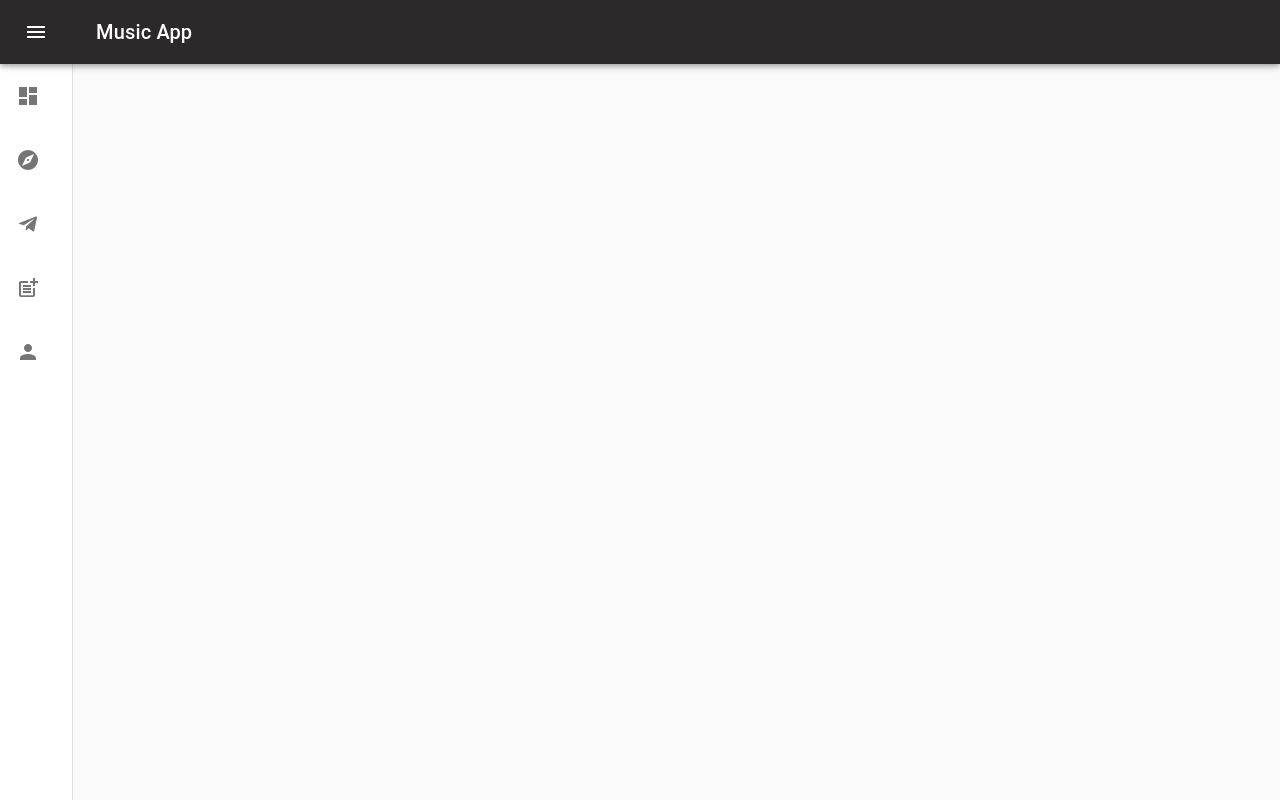
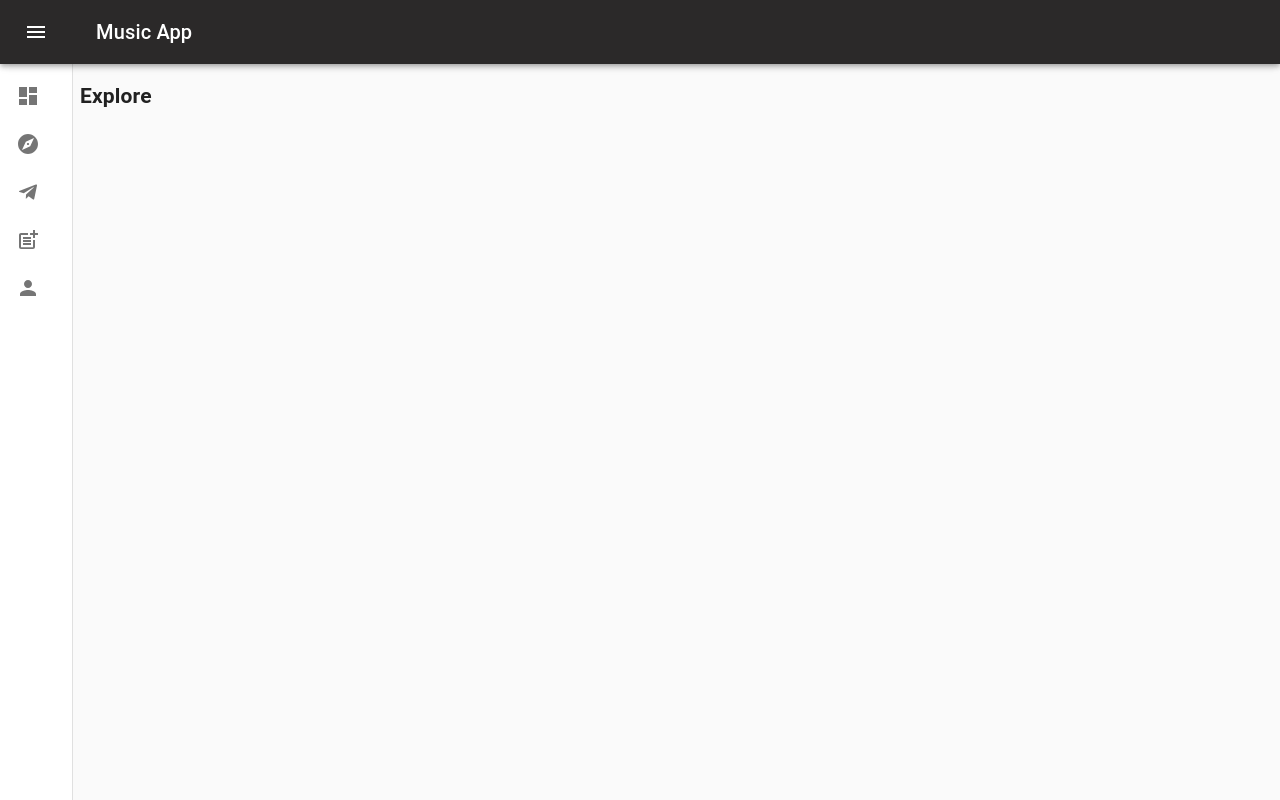
Before and after one commit to GroovTeam/groov-web, a React (Create React App) app: page /explore in a window 1280 px wide. Shown: the top 800 px of the page. Built offline with nearby package versions, Linux system fonts and the light colour scheme.

Commit message:
finished setting up navigation

```diff
--- a/src/App.js
+++ b/src/App.js
@@ -1,31 +1,37 @@
-import logo from './logo.svg';
 import './App.css';
-import React, {useState} from 'react';
-import clsx from 'clsx';
-import { makeStyles, useTheme } from '@material-ui/core/styles';
+import React from 'react';
+import { BrowserRouter as
+  Router,
+  Route,
+  Switch,
+} from "react-router-dom";
 import Profile from './pages/Profile';
-import Nav from './components/Nav';
-import PersonIcon from '@material-ui/icons/Person';
-import DashboardIcon from '@material-ui/icons/Dashboard';
-import ExploreIcon from '@material-ui/icons/Explore';
-import PostAddIcon from '@material-ui/icons/PostAdd';
-import TelegramIcon from '@material-ui/icons/Telegram';
+import Post from './pages/Post';
+import RandoSug from './pages/RandoSug';
+import Explore from './pages/Explore';
+import DashBoard from './pages/DashBoard';
 
 function App() {
-  const [activeTab, setActiveTab] = useState('DashBoard');
-  const active = 'explore';
-  const navItems = [
-    {name: 'DashBoard', icon: <DashboardIcon />},
-    {name: 'Explore', icon: <ExploreIcon />},
-    {name: 'Random Suggestion', icon: <TelegramIcon />},
-    {name: 'Post', icon: <PostAddIcon />},
-    {name: 'Profile', icon: <PersonIcon />}
-  ]
   return (
-    <div >
-      <Nav active={active} items={navItems} />
-      {console.log(active)}
-    </div>
+    <Router>
+      <Switch>
+        <Route path="/explore">
+          <Explore />
+        </Route>
+        <Route path="/profile">
+          <Profile />
+        </Route>
+        <Route path="/post">
+          <Post />
+        </Route>
+        <Route path="/randoSug">
+          <RandoSug />
+        </Route>
+        <Route path="/">
+          <DashBoard />
+        </Route>
+      </Switch>
+    </Router>
   );
 }
 
--- a/src/components/Nav.js
+++ b/src/components/Nav.js
@@ -1,10 +1,15 @@
 import React from 'react';
 import clsx from 'clsx';
-import { makeStyles, useTheme, createMuiTheme } from '@material-ui/core/styles';
+import { makeStyles, useTheme } from '@material-ui/core/styles';
 import Drawer from '@material-ui/core/Drawer';
 import AppBar from '@material-ui/core/AppBar';
 import Toolbar from '@material-ui/core/Toolbar';
-import { BrowserRouter as Router, Route, Switch } from "react-router-dom";
+import { BrowserRouter as
+  Router,
+  Route,
+  Switch,
+  Link
+} from "react-router-dom";
 import List from '@material-ui/core/List';
 import CssBaseline from '@material-ui/core/CssBaseline';
 import Typography from '@material-ui/core/Typography';
@@ -20,19 +25,20 @@ import Post from '../pages/Post';
 import RandoSug from '../pages/RandoSug';
 import Explore from '../pages/Explore';
 import DashBoard from '../pages/DashBoard';
+import PersonIcon from '@material-ui/icons/Person';
+import DashboardIcon from '@material-ui/icons/Dashboard';
+import ExploreIcon from '@material-ui/icons/Explore';
+import PostAddIcon from '@material-ui/icons/PostAdd';
+import TelegramIcon from '@material-ui/icons/Telegram';
 
-
-
-
+const navItems = [
+  {name: 'DashBoard', icon: <DashboardIcon />, path: '/'},
+  {name: 'Explore', icon: <ExploreIcon />, path: '/explore'},
+  {name: 'Random Suggestion', icon: <TelegramIcon />, path: '/randoSug'},
+  {name: 'Post', icon: <PostAddIcon />, path: '/post'},
+  {name: 'Profile', icon: <PersonIcon />, path: '/profile'}
+]
 const drawerWidth = 240;
-
-// const theme = createMuiTheme({
-//   palette: {
-//     primary: ''
-//   }
-// });
-
-const active = '';
 
 const useStyles = makeStyles((theme) => ({
   root: {
@@ -92,11 +98,10 @@ const useStyles = makeStyles((theme) => ({
   }
 }));
 
-export default function Nav({items, active}) {
+export default function Nav() {
   const classes = useStyles();
   const theme = useTheme();
   const [open, setOpen] = React.useState(false);
-  const [currPage, setCurrPage] = React.useState('DashBoard');
   const navRoutes = [
     {pathName: 'DashBoard', route: <DashBoard />},
     {pathName: 'Explore', route: <Explore />},
@@ -112,11 +117,6 @@ export default function Nav({items, active}) {
   const handleNavClose = () => {
     setOpen(false);
   };
-
-  const currentPage = (el) => {
-    console.log(el.name);
-    setCurrPage(el.name);
-  }
 
   return (
     <div className={classes.root}>
@@ -163,78 +163,23 @@ export default function Nav({items, active}) {
               {theme.direction === 'rtl' ? <ChevronRightIcon /> : <ChevronLeftIcon />}
             </IconButton>
           </div>
-        {items.map(({name, icon}) => (
           <List>
-          <ListItem button key={name}
-            onClick={() => {setCurrPage(name)}}
-          >
+            {navItems.map(({name, icon, path}) => (
+              <Link style={{textDecoration: 'none', color: 'black'}} to={path}>
+                <ListItem button key={name} >
                   <ListItemIcon>{icon}</ListItemIcon>
                   <ListItemText primary={name}/>
-          <Router>
-            <Route />
-            {navRoutes.map(({path, routes}) => {
-              if (path == currPage)
-                return routes;
-            })}
-          </Router>
                 </ListItem>
+              </Link>
+            ))}
           </List>
-        ))}
-        {/* <List>
-          <ListItem button key={'DashBoard'}
-            onClick = {() => props.active = 'DashBoard'}
-          >
-              <ListItemIcon><DashboardIcon /></ListItemIcon>
-              <ListItemText primary={'DashBoard'} />
-          </ListItem>
-        </List>
-        <List>
-          <ListItem button key={'Explore'}
-            onClick = {() => props.active = 'Explore'}
-          >
-              <ListItemIcon><ExploreIcon /></ListItemIcon>
-              <ListItemText primary={'Explore'} />
-          </ListItem>
-        </List>
-        <List>
-          <ListItem
-            button key={'Random Suggestion'}
-            onClick = {() => props.active = 'Random Suggestion'}
-          >
-              <ListItemIcon><TelegramIcon /></ListItemIcon>
-              <ListItemText primary={'Random Suggestion'} />
-          </ListItem>
-        </List>
-        <List>
-          <ListItem
-            button key={'Post'}
-            onClick = {() => props.active = 'Post'}
-          >
-              <ListItemIcon><PostAddIcon /></ListItemIcon>
-              <ListItemText primary={'Post'} />
-          </ListItem>
-        </List>
-        <List>
-          <ListItem
-            button key={'profile'}
-            onClick = {() => props.active = 'Profile'}
-          >
-              <ListItemIcon><PersonIcon /></ListItemIcon>
-              <ListItemText primary={'Profile'} />
-          </ListItem>
-        </List> */}
+
       </Drawer>
+
+        {/* sets up the router switch paths */}
+
+
     </div>
   );
 
-  activeTabs();
 }
-
-function activeTabs() {
-  return (
-    <div>
-      <h1>adsaasdfasdfasdfsadfasdsdsdfsad</h1>
-      {console.log(active)}
-    </div>
-  )
-}
--- a/src/pages/DashBoard.js
+++ b/src/pages/DashBoard.js
@@ -2,11 +2,15 @@ import React, {useState} from 'react';
 import clsx from 'clsx';
 import { makeStyles, useTheme } from '@material-ui/core/styles';
 import Typography from '@material-ui/core/Typography';
+import Nav from '../components/Nav';
 
 function DashBoard() {
     return (
         <div>
-          <h2>DashBoard</h2>
+          <Nav  />
+          <div style={{marginLeft: 80}}>
+            <h2>DashBoard</h2>
+          </div>
         </div>
     );
 };
--- a/src/pages/Explore.js
+++ b/src/pages/Explore.js
@@ -2,11 +2,15 @@ import React, {useState} from 'react';
 import clsx from 'clsx';
 import { makeStyles, useTheme } from '@material-ui/core/styles';
 import Typography from '@material-ui/core/Typography';
+import Nav from '../components/Nav';
 
 function Explore() {
     return (
         <div>
-          <h2>Explore page</h2>
+          <Nav  />
+          <div style={{marginLeft: 80}}>
+            <h2>Explore</h2>
+          </div>
         </div>
     );
 };
--- a/src/pages/Post.js
+++ b/src/pages/Post.js
@@ -2,11 +2,15 @@ import React, {useState} from 'react';
 import clsx from 'clsx';
 import { makeStyles, useTheme } from '@material-ui/core/styles';
 import Typography from '@material-ui/core/Typography';
+import Nav from '../components/Nav';
 
 function Post() {
     return (
         <div>
-          <h2>Explore page</h2>
+          <Nav />
+          <div style={{marginLeft: 80}}>
+            <h2>Post</h2>
+          </div>
         </div>
     );
 };
--- a/src/pages/Profile.js
+++ b/src/pages/Profile.js
@@ -2,6 +2,7 @@ import React, {useState} from 'react';
 import clsx from 'clsx';
 import { makeStyles, useTheme } from '@material-ui/core/styles';
 import Typography from '@material-ui/core/Typography';
+import Nav from '../components/Nav';
 
 const drawerWidth = 240;
 const useStyles = makeStyles((theme) => ({
@@ -26,16 +27,12 @@ function Profile() {
   const classes = useStyles();
   const theme = useTheme();
   return (
-    <div className={classes.root}>
-      <main className={classes.content}>
-        <div className={classes.toolbar}/>
-        <Typography >
-        Lorem ipsum dolor sit amet consectetur adipisicing elit. In modi ratione facilis itaque eum, asperiores veniam et veritatis saepe dolores quod aspernatur atque, voluptate explicabo eos consectetur suscipit beatae iure.
-        </Typography>
-        <h4>
-          Lorem ipsum dolor sit amet consectetur adipisicing elit. In modi ratione facilis itaque eum, asperiores veniam et veritatis saepe dolores quod aspernatur atque, voluptate explicabo eos consectetur suscipit beatae iure.
-        </h4>
-      </main>
+
+    <div>
+      <Nav />
+      <div style={{marginLeft: 80}}>
+            <h2>Profile</h2>
+      </div>
 
     </div>
   );
--- a/src/pages/RandoSug.js
+++ b/src/pages/RandoSug.js
@@ -2,11 +2,16 @@ import React, {useState} from 'react';
 import clsx from 'clsx';
 import { makeStyles, useTheme } from '@material-ui/core/styles';
 import Typography from '@material-ui/core/Typography';
+import Nav from '../components/Nav';
 
 function RandoSug() {
     return (
         <div>
-          <h2>Random Suggestion page</h2>
+          <Nav/>
+
+          <div style={{marginLeft: 80}}>
+            <h2>Rando</h2>
+          </div>
         </div>
     );
 };
```
Lines whose indentation alone changed are shown as unchanged.
